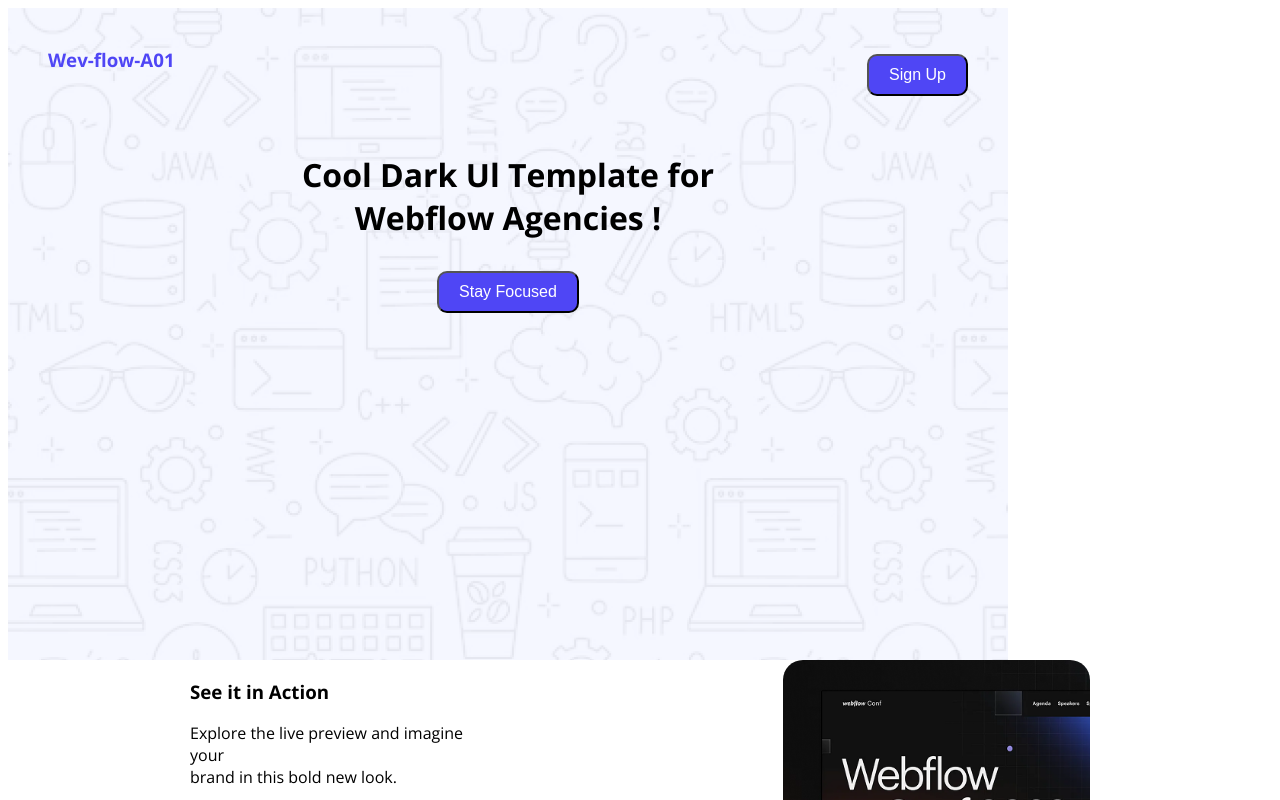
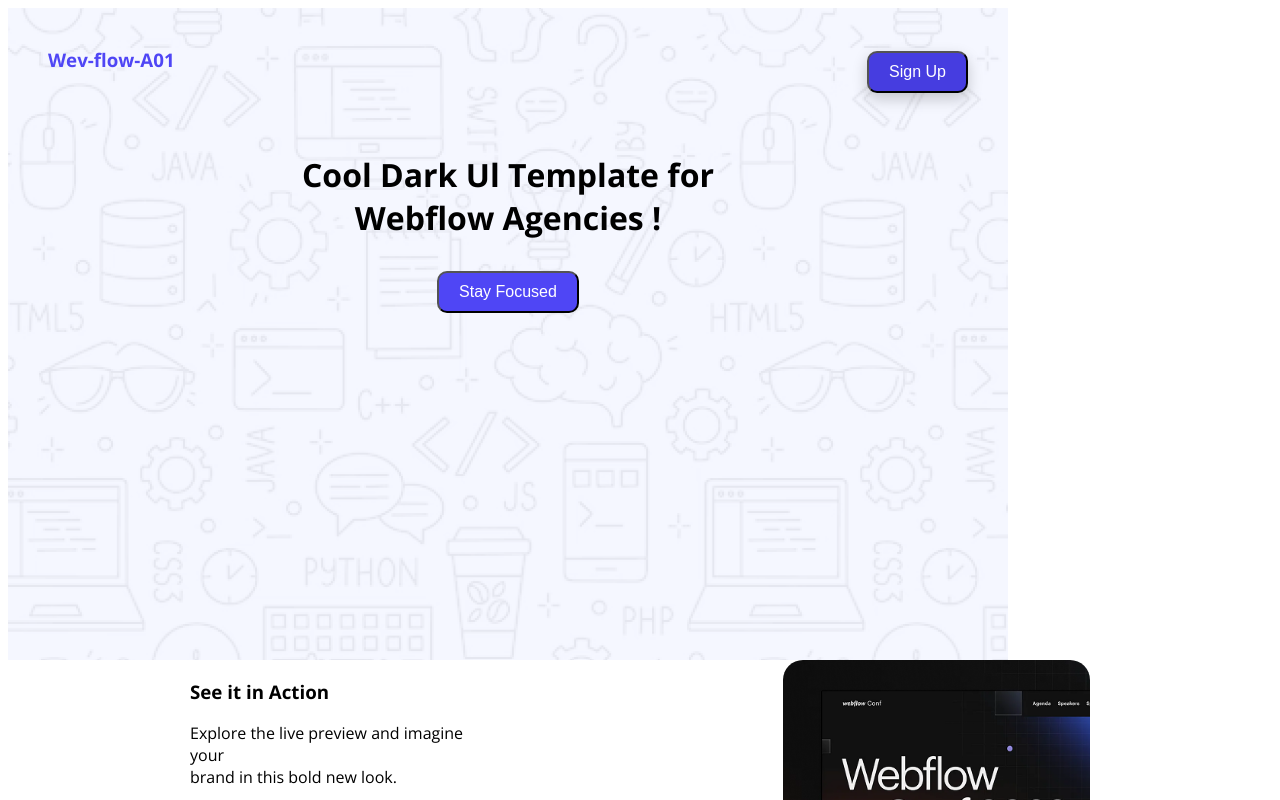
Before and after one commit to sohag8906/web-flow-A01, a plain HTML site: page index.html in a window 1280 px wide. In both pictures the pointer is over the button "Sign Up". Shown: the top 800 px of the page. Drawn offline with nearby package versions, Linux system fonts and the light colour scheme.

Commit message:
added in yhe hover effect

```diff
--- a/styles/webflow.css
+++ b/styles/webflow.css
@@ -33,6 +33,14 @@ nav{
     margin-top: 10px;
 
 }
+
+.btn-primary:hover {
+  background: #463de0;
+  transform: translateY(-3px);
+  box-shadow: 0 6px 15px rgba(0,0,0,0.2);
+}
+
+
 nav ul li{
     list-style: none;
 }
@@ -263,7 +271,7 @@ nav ul li{
     font-size: 16px;
     border: 1px solid #ccc;
     border-
-    radius: 6px;
+    radius: 6 px;
     margin-bottom: 15px;
 
 }
```
Also changed, not shown: index.html (+1 -1 lines).
